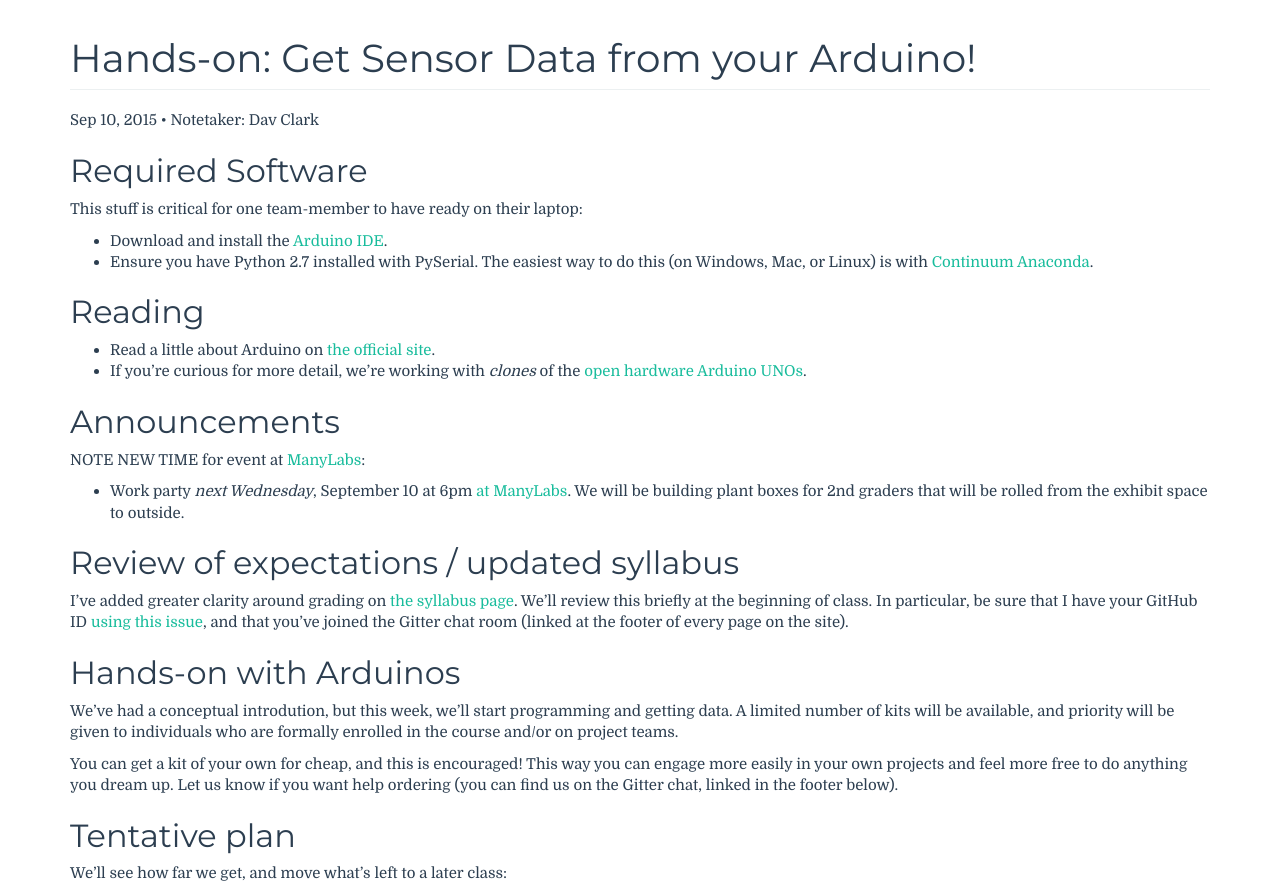
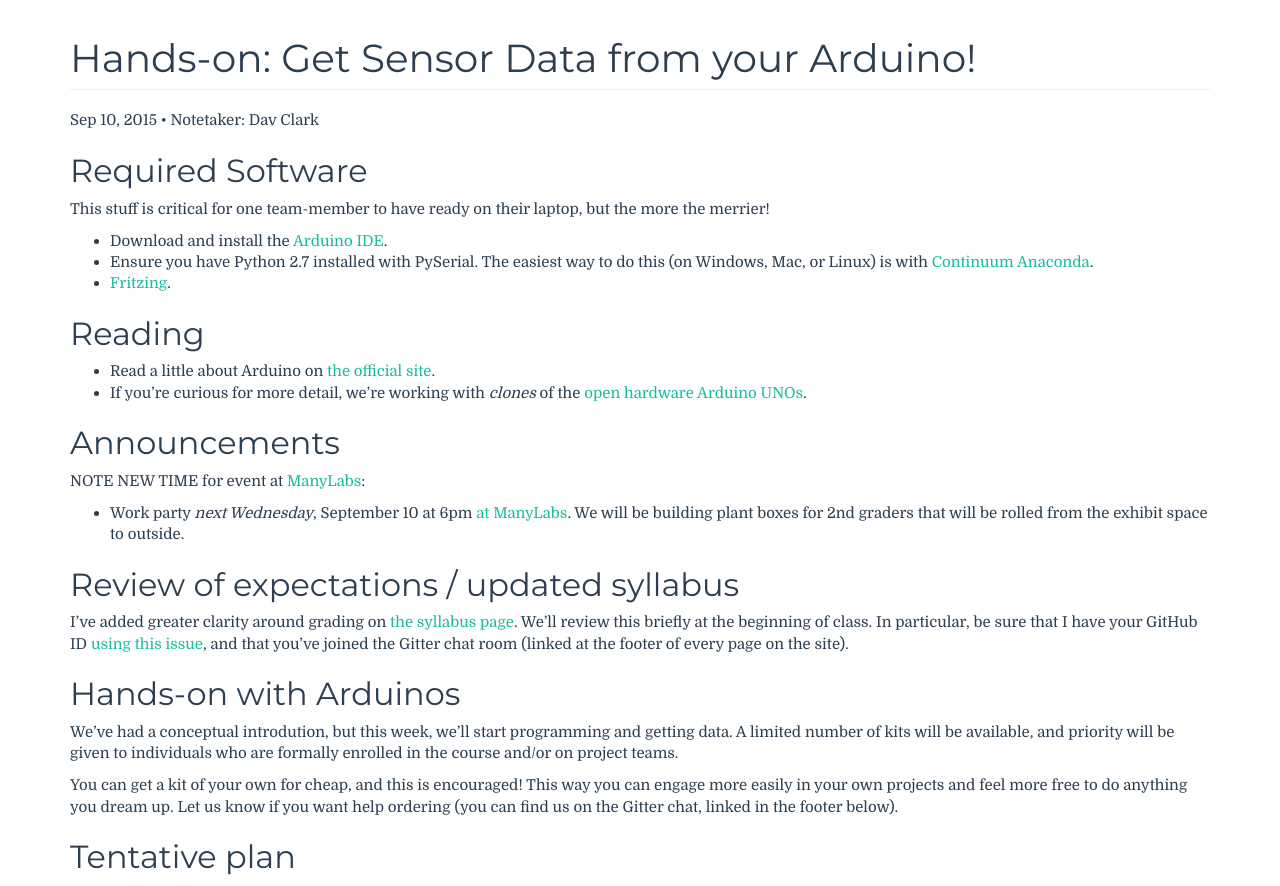
Before and after one commit to BIDS-collaborative/hackingmeasurement.github.io, a Jekyll site: the page built from syllabus/_posts/2015-09-10-hands-on-arduino.md, in a window 1280 px wide and 1400 px high, cut to the strip 386-1272 px from the top of the window. Built offline with Jekyll 4.4.1, drawn with Linux system fonts in a browser that asks for light colours; comment, search, counter and statistics services are not loaded; some of the changed text lies outside the part shown.

```diff
--- a/syllabus/_posts/2015-09-10-hands-on-arduino.md
+++ b/syllabus/_posts/2015-09-10-hands-on-arduino.md
@@ -6,13 +6,15 @@ layout: class
 ---
 ## Required Software
 
-This stuff is critical for one team-member to have ready on their laptop:
+This stuff is critical for one team-member to have ready on their laptop, but
+the more the merrier!
 
  - Download and install the [Arduino
    IDE](https://www.arduino.cc/en/Main/Software).
  - Ensure you have Python 2.7 installed with PySerial. The easiest way to do
    this (on Windows, Mac, or Linux) is with [Continuum
    Anaconda](http://continuum.io/downloads).
+ - [Fritzing](http://fritzing.org/home/).
 
 ## Reading
 
@@ -56,6 +58,6 @@ Gitter chat, linked in the footer below).
 
 We'll see how far we get, and move what's left to a later class:
 
- - Interfacing the Arduino with basic sensors (using Arduino C)
+ - Interfacing the Arduino™ with basic sensors (using Arduino C)
  - Getting data from an Arduino to a computer with SD cards
  - Bridging to Arduinos with serial
```
Also changed, not shown: syllabus/_posts/2015-08-27-welcome.md (+2 -0 lines), 1 other file.
